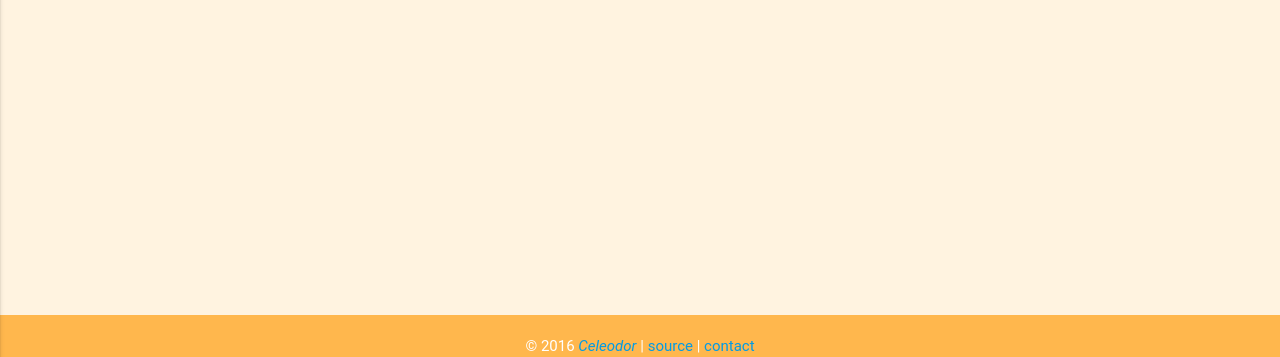
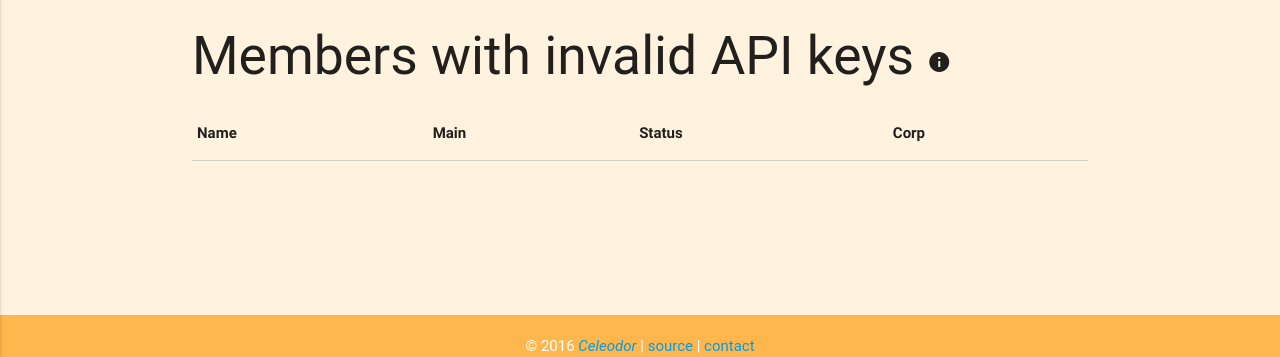
Before and after one commit to Celeo/GETIN-Auth, a Flask app: template hr/templates/reports.html in a window 1280 px wide. Shown: the part 443-800 px from the top of the page. Run offline with Flask 2, Linux system fonts and the light colour scheme; the template is opened without the code that fills it, so the values that code supplies are empty; parts of the project's set-up code (start-up, migrations or seed data) failed here and were passed over; some libraries are stand-ins or nearby versions; some web fonts are replaced.

Commit message:
Add report of invalid API keys

```diff
--- a/hr/app.py
+++ b/hr/app.py
@@ -457,13 +457,16 @@ def reports():
     member_names = map(lambda x: x.character_name, members)
     defunct_alts = []
     invalid_mains = []
+    invalid_api_keys = []
     for member in members:
         if member.character_name != member.main:
             if member.main not in member_names:
                 invalid_mains.append(member)
             elif [m for m in members if m.character_name == member.main][0].status == 'Left':
                 defunct_alts.append(member)
-    return render_template('reports.html', defunct_alts=defunct_alts, invalid_mains=invalid_mains)
+        if not member.get_keys():
+            invalid_api_keys.append(member)
+    return render_template('reports.html', defunct_alts=defunct_alts, invalid_mains=invalid_mains, invalid_api_keys=invalid_api_keys)
 
 
 @app.route('/check_access')
--- a/hr/models.py
+++ b/hr/models.py
@@ -47,7 +47,7 @@ class Member(db.Model):
     main = db.Column(db.String)
     notes = db.Column(db.String)
     hidden = db.Column(db.Boolean)
-    api_keys = db.relationship('APIKey', backref='Member', lazy='dynamic')
+    api_keys = db.relationship('APIKey', backref='member', lazy='dynamic')
 
     def __init__(self, character_name, corporation, status='New', reddit=None, main=None, notes=None):
         self.character_name = character_name
--- a/hr/templates/reports.html
+++ b/hr/templates/reports.html
@@ -62,4 +62,31 @@
     </tbody>
 </table>
 </ul>
+
+<h2>
+    Members with invalid API keys
+    <i class="material-icons tooltipped" data-position="bottom" data-delay="50" data-tooltip="Characters that don't
+    have a valid API key">info</i>
+</h2>
+<table>
+    <thead>
+        <tr>
+            <th>Name</th>
+            <th>Main</th>
+            <th>Status</th>
+            <th>Corp</th>
+        </tr>
+    </thead>
+    <tbody>
+        {% for member in invalid_api_keys %}
+            <tr>
+                <td><a href="{{ url_for('details', id=member.id) }}">{{ member.character_name }}</a></td>
+                <td>{{ member.main }}</td>
+                <td>{{ member.status }}</td>
+                <td>{{ member.corporation }}</td>
+            </tr>
+        {% endfor %}
+    </tbody>
+</table>
+</ul>
 {% endblock content %}
```
